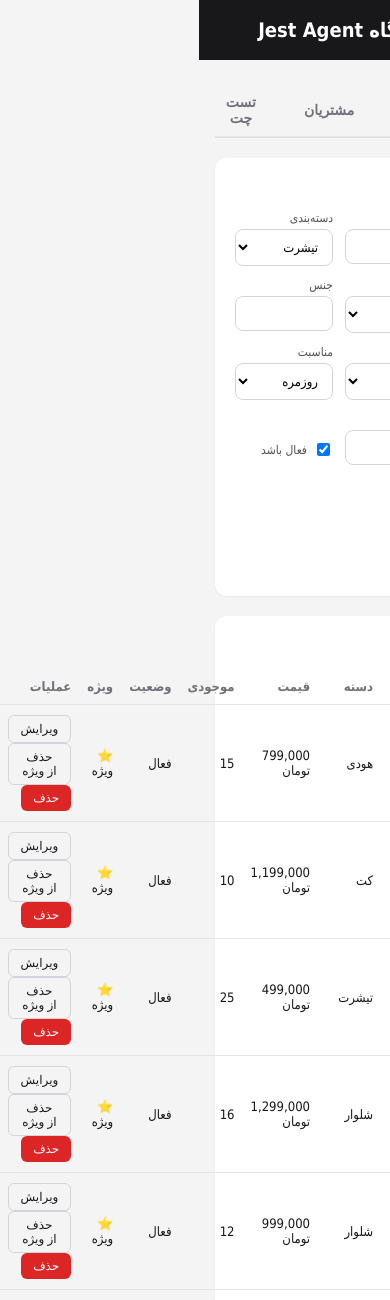
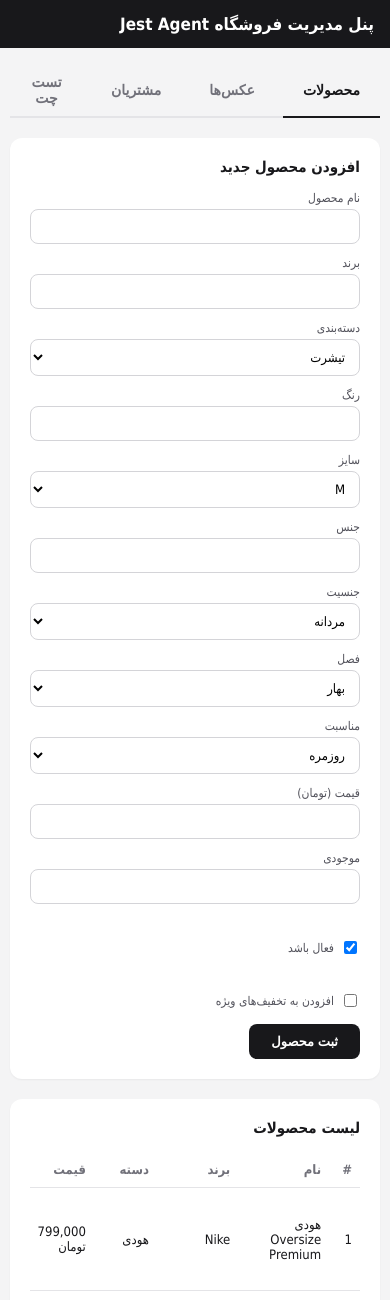
Before and after one commit to navididzare-collab/ai-stylist, a FastAPI app: page /admin in a window 390 px wide; the page is wider, and only the part inside the window is pictured. Shown: the top 1300 px of that part. Run offline with FastAPI, Linux system fonts and the light colour scheme; data comes from the database, SQL or seed files in the repository.

Commit message:
make admin panel responsive on mobile

```diff
--- a/app/templates/admin.html
+++ b/app/templates/admin.html
@@ -2,6 +2,7 @@
 <html lang="fa" dir="rtl">
 <head>
 <meta charset="UTF-8">
+<meta name="viewport" content="width=device-width, initial-scale=1.0">
 <title>پنل مدیریت - Jest Agent</title>
 <style>
   * { box-sizing: border-box; }
@@ -62,6 +63,31 @@
     display: grid;
     grid-template-columns: repeat(3, 1fr);
     gap: 12px;
+  }
+  .table-scroll {
+    width: 100%;
+    overflow-x: auto;
+    -webkit-overflow-scrolling: touch;
+  }
+  @media (max-width: 700px) {
+    .container {
+      padding: 16px 10px 40px;
+    }
+    header {
+      padding: 14px 16px;
+      font-size: 17px;
+    }
+    .form-grid {
+      grid-template-columns: 1fr 1fr;
+    }
+    table {
+      min-width: 640px;
+    }
+  }
+  @media (max-width: 420px) {
+    .form-grid {
+      grid-template-columns: 1fr;
+    }
   }
   label {
     font-size: 12px;
@@ -477,6 +503,7 @@
 
     <div class="card">
       <h3>لیست محصولات</h3>
+      <div class="table-scroll">
         <table>
           <thead>
             <tr>
@@ -493,6 +520,7 @@
           </thead>
           <tbody id="products-table-body"></tbody>
         </table>
+      </div>
       <div class="empty-note" id="products-empty" style="display:none">محصولی ثبت نشده است.</div>
     </div>
 
```
Lines whose indentation alone changed are shown as unchanged.
